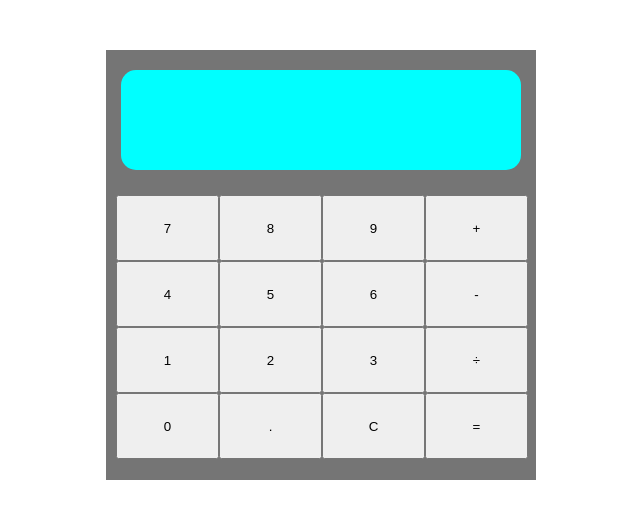
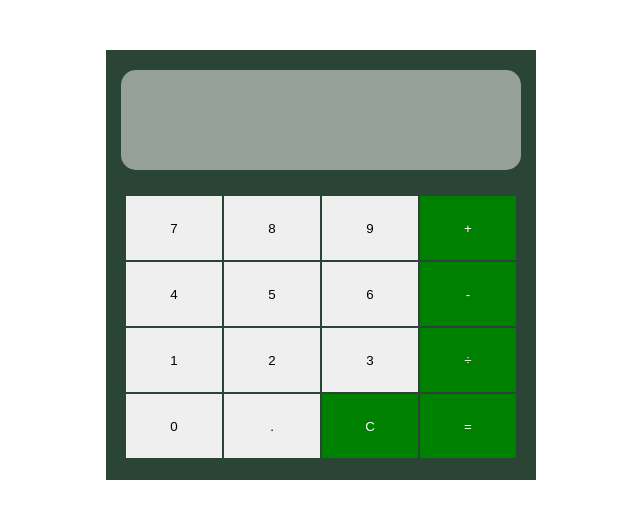
Before and after one commit to igorwessel/calculator_reactjs, a React (Create React App) app: page / in a window 1280 px wide. Shown: the top 518 px of the page, without its empty margins (319-959 px from the left). Built offline with nearby package versions, Linux system fonts and the light colour scheme.

Commit message:
Some changes in colors for the layout.

```diff
--- a/src/components/Buttons.jsx
+++ b/src/components/Buttons.jsx
@@ -24,7 +24,6 @@ export default class Buttons extends React.Component {
                 <button>+</button>
                 <button>-</button>
                 <button>÷</button>
-                {/* <button>x</button> */}
             </div>
         );
     }
--- a/src/index.css
+++ b/src/index.css
@@ -1,3 +1,8 @@
+:root{
+    --button-color: green;
+    --button-color-hover: rgb(1, 70, 1);
+}
+
 * {
     margin: 0;
     padding: 0;
@@ -12,7 +17,7 @@ body, html {
     height: 400px;
     padding: 15px;
     margin: 50px auto;
-    background-color: rgb(117, 117, 117);
+    background-color: rgb(42, 68, 53);
 }
 
 .Display {
@@ -22,19 +27,21 @@ body, html {
     border-radius: 15px;
     width: 100%;
     height: 100px;
-    background-color: aqua;
+    background-color: rgba(219, 219, 219, 0.61);
 }
 
 .Buttons{
     display: grid;
     margin-top: 30px;
-    margin-left: -5px;
-    grid-template-columns: repeat(4, 103px);
+    margin-left: 4px;
+    grid-template-columns: repeat(4, 98px);
     grid-template-rows: repeat(4, 66.1px);
 }
 
-.Buttons button{
+button{
+    margin: 1px;
     padding: 15px;
+    border: none;
 }
 
 button:nth-of-type(4), button:nth-of-type(5), button:nth-of-type(6){
@@ -58,24 +65,41 @@ button:nth-of-type(11){
 button:nth-of-type(12){
     grid-row: 4;
     grid-column: 4;
+    background-color: var(--button-color)
 }
 
 button:nth-of-type(13){
     grid-row: 4;
     grid-column: 3;
+    background-color: var(--button-color)
 }
 
 button:nth-of-type(14){
     grid-row: 1;
     grid-column: 4;
+    background-color: var(--button-color)
 }
 
 button:nth-of-type(15){
     grid-row: 2;
     grid-column: 4;
+    background-color: var(--button-color)
 }
 
 button:nth-of-type(16){
     grid-row: 3;
     grid-column: 4;
+    background-color: var(--button-color)
 }
+
+button:hover{
+    background-color: grey;
+}
+
+button:nth-child(n+12):nth-child(-n+16){
+    color: white;
+}
+
+button:nth-child(n+12):nth-child(-n+16):hover{
+    background-color: var(--button-color-hover)
+}
```
Also changed, not shown: 1 other file (tests, documents, lock files or other folders).
